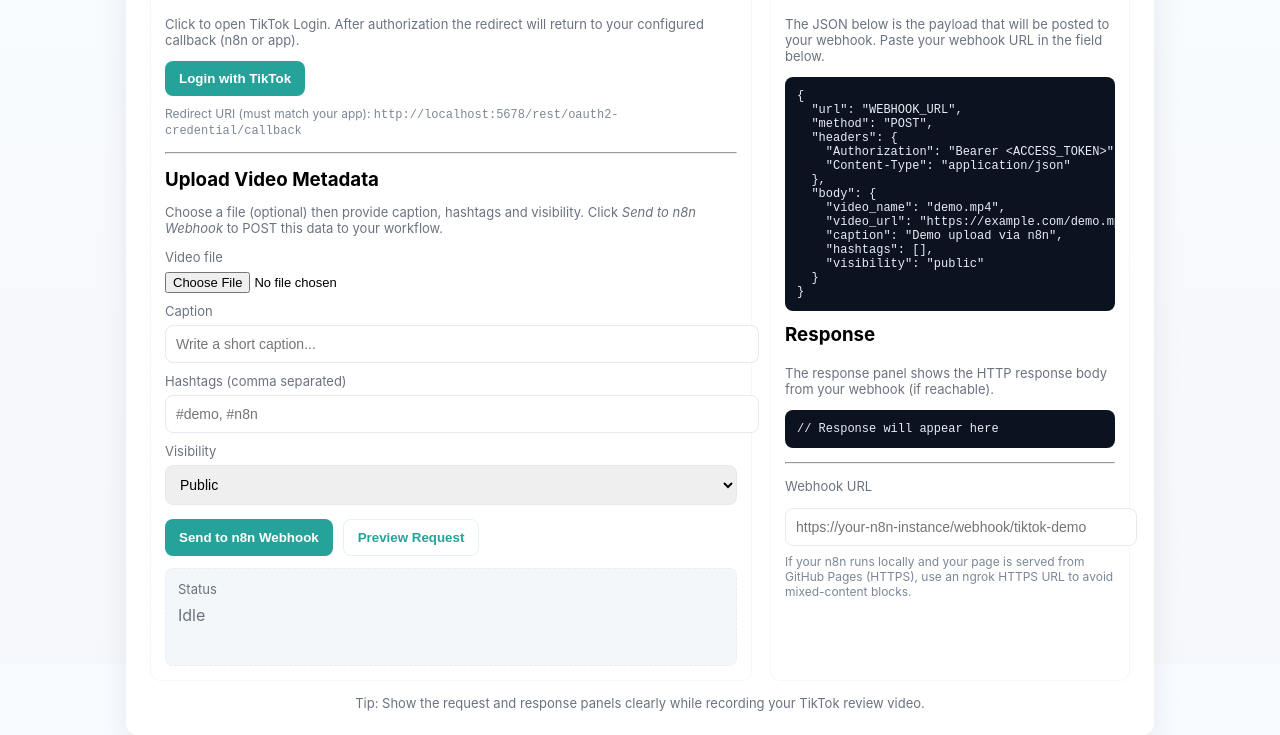
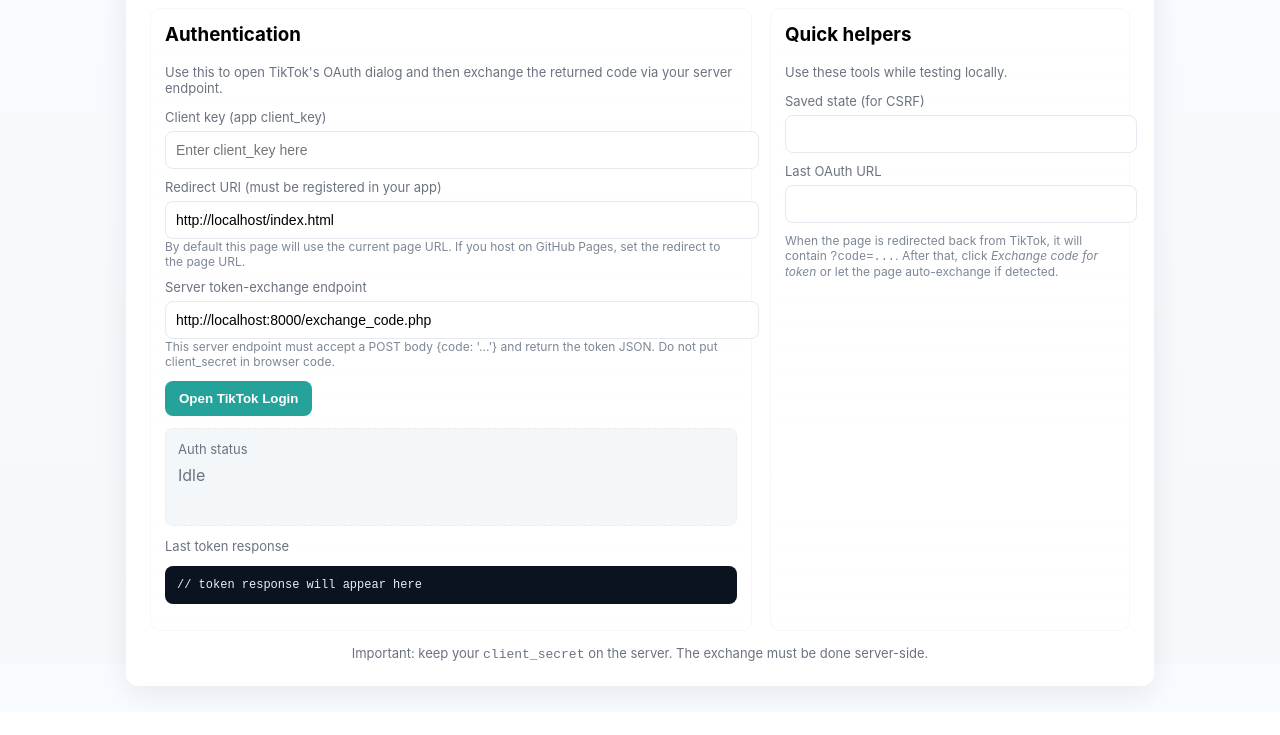
Before and after one commit to spam1811007-cyber/upload, a plain HTML site: page index.html in a window 1280 px wide. Shown: the part 136-871 px from the top of the page. After the commit the page ends 848 px from the top, so only its background shows below. Drawn offline with Linux system fonts and the light colour scheme.

Commit message:
Update index.html

```diff
--- a/index.html
+++ b/index.html
@@ -1,32 +1,148 @@
-<!doctype html>
+<!DOCTYPE html>
 <html lang="en">
   <head>
     <meta charset="utf-8" />
     <meta name="viewport" content="width=device-width,initial-scale=1" />
-  <title>TikTok Integration UI</title>
+    <title>TikTok Integration UI — Token Flow</title>
     <style>
-    :root{--bg:#f6f8fb;--card:#ffffff;--muted:#6b7280;--accent:#25a39a;--danger:#ef4444}
-    html,body{height:100%;margin:0;font-family:Inter,system-ui,Segoe UI,Roboto,"Helvetica Neue",Arial}
-    body{background:linear-gradient(180deg,#f8fbff 0%,var(--bg) 100%);display:flex;align-items:center;justify-content:center;padding:24px}
-    .container{width:980px;max-width:96%;background:var(--card);border-radius:12px;box-shadow:0 8px 30px rgba(15,23,42,0.08);padding:24px}
-    header{display:flex;gap:16px;align-items:center}
-    .logo{width:56px;height:56px;border-radius:10px;background:linear-gradient(135deg,#25a39a,#0ea5a3);display:flex;align-items:center;justify-content:center;color:white;font-weight:700}
-    h1{margin:0;font-size:20px}
-    p.lead{margin:4px 0 12px;color:var(--muted)}
-    .grid{display:grid;grid-template-columns:1fr 360px;gap:18px}
-    .card{background:linear-gradient(180deg,rgba(255,255,255,0.9),var(--card));padding:14px;border-radius:10px;border:1px solid rgba(15,23,42,0.03)}
-    label{display:block;font-size:13px;color:var(--muted);margin-bottom:6px}
-    input[type="text"],input[type="datetime-local"],select,textarea{width:100%;padding:10px;border-radius:8px;border:1px solid #e6e9ef;font-size:14px}
-    input[type="file"]{font-size:13px}
-    .row{display:flex;gap:10px}
-    button{background:var(--accent);color:#fff;padding:10px 14px;border-radius:8px;border:0;font-weight:600;cursor:pointer}
-    button.ghost{background:transparent;color:var(--accent);border:1px solid rgba(37,163,154,0.12)}
-    .small{font-size:13px;color:var(--muted)}
-    .status{padding:12px;border-radius:8px;background:#f3f7f9;border:1px dashed rgba(15,23,42,0.04);min-height:72px}
-    pre{background:#0b1220;color:#e6eef6;padding:12px;border-radius:8px;overflow:auto;font-size:12px}
-    footer{margin-top:14px;text-align:center;color:var(--muted);font-size:13px}
-    .hint{font-size:12px;color:#7c8796}
-    @media (max-width:900px){.grid{grid-template-columns:1fr}}
+      :root {
+        --bg: #f6f8fb;
+        --card: #ffffff;
+        --muted: #6b7280;
+        --accent: #25a39a;
+        --danger: #ef4444;
+      }
+      html,
+      body {
+        height: 100%;
+        margin: 0;
+        font-family: Inter, system-ui, Segoe UI, Roboto, "Helvetica Neue", Arial;
+      }
+      body {
+        background: linear-gradient(180deg, #f8fbff 0%, var(--bg) 100%);
+        display: flex;
+        align-items: center;
+        justify-content: center;
+        padding: 24px;
+      }
+      .container {
+        width: 980px;
+        max-width: 96%;
+        background: var(--card);
+        border-radius: 12px;
+        box-shadow: 0 8px 30px rgba(15, 23, 42, 0.08);
+        padding: 24px;
+      }
+      header {
+        display: flex;
+        gap: 16px;
+        align-items: center;
+      }
+      .logo {
+        width: 56px;
+        height: 56px;
+        border-radius: 10px;
+        background: linear-gradient(135deg, #25a39a, #0ea5a3);
+        display: flex;
+        align-items: center;
+        justify-content: center;
+        color: white;
+        font-weight: 700;
+      }
+      h1 {
+        margin: 0;
+        font-size: 20px;
+      }
+      p.lead {
+        margin: 4px 0 12px;
+        color: var(--muted);
+      }
+      .grid {
+        display: grid;
+        grid-template-columns: 1fr 360px;
+        gap: 18px;
+      }
+      .card {
+        background: linear-gradient(
+          180deg,
+          rgba(255, 255, 255, 0.9),
+          var(--card)
+        );
+        padding: 14px;
+        border-radius: 10px;
+        border: 1px solid rgba(15, 23, 42, 0.03);
+      }
+      label {
+        display: block;
+        font-size: 13px;
+        color: var(--muted);
+        margin-bottom: 6px;
+      }
+      input[type="text"],
+      input[type="datetime-local"],
+      select,
+      textarea {
+        width: 100%;
+        padding: 10px;
+        border-radius: 8px;
+        border: 1px solid #e6e9ef;
+        font-size: 14px;
+      }
+      input[type="file"] {
+        font-size: 13px;
+      }
+      .row {
+        display: flex;
+        gap: 10px;
+      }
+      button {
+        background: var(--accent);
+        color: #fff;
+        padding: 10px 14px;
+        border-radius: 8px;
+        border: 0;
+        font-weight: 600;
+        cursor: pointer;
+      }
+      button.ghost {
+        background: transparent;
+        color: var(--accent);
+        border: 1px solid rgba(37, 163, 154, 0.12);
+      }
+      .small {
+        font-size: 13px;
+        color: var(--muted);
+      }
+      .status {
+        padding: 12px;
+        border-radius: 8px;
+        background: #f3f7f9;
+        border: 1px dashed rgba(15, 23, 42, 0.04);
+        min-height: 72px;
+      }
+      pre {
+        background: #0b1220;
+        color: #e6eef6;
+        padding: 12px;
+        border-radius: 8px;
+        overflow: auto;
+        font-size: 12px;
+      }
+      footer {
+        margin-top: 14px;
+        text-align: center;
+        color: var(--muted);
+        font-size: 13px;
+      }
+      .hint {
+        font-size: 12px;
+        color: #7c8796;
+      }
+      @media (max-width: 900px) {
+        .grid {
+          grid-template-columns: 1fr;
+        }
+      }
     </style>
   </head>
   <body>
@@ -34,161 +150,238 @@
       <header>
         <div class="logo">TI</div>
         <div>
-        <h1>TikTok Integration — UI</h1>
-        <p class="lead">Use this interface to authenticate with TikTok (sandbox or production) and send video metadata to your automation webhook.</p>
+          <h1>TikTok Integration — Token Flow</h1>
+          <p class="lead">
+            This page helps obtain an authorization code and exchange it for a
+            token using a server-side exchange endpoint (required because the
+            client_secret must remain secret).
+          </p>
         </div>
       </header>
 
-    <div class="grid" style="margin-top:14px">
+      <div class="grid" style="margin-top: 14px">
         <div class="card">
-        <h3 style="margin-top:0">Authentication</h3>
-        <p class="small">Click to open TikTok Login. After authorization the redirect will return to your configured callback (n8n or app).</p>
-        <div style="margin-top:10px" id="connect-area">
-          <div class="row" style="margin-bottom:10px">
-            <button id="btn-login">Login with TikTok</button>
-            <button id="btn-logout" class="ghost" style="display:none">Logout</button>
-          </div>
-          <div class="small hint">Redirect URI (must match your app): <code id="redirect-uri">http://localhost:5678/rest/oauth2-credential/callback</code></div>
+          <h3 style="margin-top: 0">Authentication</h3>
+          <p class="small">
+            Use this to open TikTok's OAuth dialog and then exchange the
+            returned code via your server endpoint.
+          </p>
+
+          <div style="margin-top: 10px">
+            <label>Client key (app client_key)</label>
+            <input
+              type="text"
+              id="clientKey"
+              placeholder="Enter client_key here"
+              value=""
+            />
           </div>
 
-        <hr style="margin:14px 0">
-
-        <h3 style="margin:0 0 8px">Upload Video Metadata</h3>
-        <p class="small">Choose a file (optional) then provide caption, hashtags and visibility. Click <em>Send to n8n Webhook</em> to POST this data to your workflow.</p>
-
-        <div style="margin-top:10px">
-          <label>Video file</label>
-          <input type="file" id="videoFile" accept="video/mp4,video/quicktime">
+          <div style="margin-top: 10px">
+            <label>Redirect URI (must be registered in your app)</label>
+            <input
+              type="text"
+              id="redirectUri"
+              placeholder="https://your-host/path"
+              value=""
+            />
+            <div class="small hint">
+              By default this page will use the current page URL. If you host on
+              GitHub Pages, set the redirect to the page URL.
+            </div>
           </div>
 
-        <div style="margin-top:10px">
-          <label>Caption</label>
-          <input type="text" id="caption" placeholder="Write a short caption...">
+          <div style="margin-top: 10px">
+            <label>Server token-exchange endpoint</label>
+            <input
+              type="text"
+              id="exchangeEndpoint"
+              placeholder="http://localhost:8000/exchange_code.php"
+              value="http://localhost:8000/exchange_code.php"
+            />
+            <div class="small hint">
+              This server endpoint must accept a POST body {code: '...'} and
+              return the token JSON. Do not put client_secret in browser code.
+            </div>
           </div>
 
-        <div style="margin-top:10px">
-          <label>Hashtags (comma separated)</label>
-          <input type="text" id="hashtags" placeholder="#demo, #n8n">
+          <div style="margin-top: 12px" class="row">
+            <button id="btnOpenAuth">Open TikTok Login</button>
+            <button id="btnExchange" class="ghost" style="display: none">
+              Exchange code for token
+            </button>
           </div>
 
-        <div style="margin-top:10px">
-          <label>Visibility</label>
-          <select id="visibility">
-            <option value="public">Public</option>
-            <option value="private">Private</option>
-            <option value="friends">Friends</option>
-          </select>
+          <div style="margin-top: 12px" class="status" id="authStatus">
+            <div class="small">Auth status</div>
+            <div id="authText" style="margin-top: 8px; color: var(--muted)">
+              Idle
+            </div>
           </div>
 
-        <div style="margin-top:14px" class="row">
-          <button id="btn-send">Send to n8n Webhook</button>
-          <button id="btn-preview" class="ghost">Preview Request</button>
+          <div style="margin-top: 12px">
+            <label>Last token response</label>
+            <pre id="tokenResponse">// token response will appear here</pre>
           </div>
-
-        <div style="margin-top:12px" class="status" id="statusBox">
-          <div class="small">Status</div>
-          <div id="statusText" style="margin-top:8px;color:var(--muted)">Idle</div>
-        </div>
-
         </div>
 
         <div class="card">
-        <h3 style="margin-top:0">Request & Response</h3>
-        <p class="small">The JSON below is the payload that will be posted to your webhook. Paste your webhook URL in the field below.</p>
-        <pre id="requestPreview">// Request will appear here</pre>
+          <h3 style="margin-top: 0">Quick helpers</h3>
+          <p class="small">Use these tools while testing locally.</p>
 
-        <h3 style="margin-top:12px">Response</h3>
-        <p class="small">The response panel shows the HTTP response body from your webhook (if reachable).</p>
-        <pre id="responsePreview">// Response will appear here</pre>
+          <div style="margin-top: 10px">
+            <label>Saved state (for CSRF)</label>
+            <input type="text" id="savedState" readonly />
+          </div>
 
-        <hr style="margin:14px 0">
-        <div style="display:flex;gap:10px;align-items:center">
-          <label style="font-size:13px;color:var(--muted)">Webhook URL</label>
+          <div style="margin-top: 10px">
+            <label>Last OAuth URL</label>
+            <input type="text" id="lastAuthUrl" readonly />
           </div>
-        <input type="text" id="webhookUrl" placeholder="https://your-n8n-instance/webhook/tiktok-demo" style="margin-top:8px">
-        <div style="margin-top:8px" class="small hint">If your n8n runs locally and your page is served from GitHub Pages (HTTPS), use an ngrok HTTPS URL to avoid mixed-content blocks.</div>
+
+          <div style="margin-top: 10px" class="small hint">
+            When the page is redirected back from TikTok, it will contain
+            <code>?code=...</code>. After that, click
+            <em>Exchange code for token</em> or let the page auto-exchange if
+            detected.
+          </div>
         </div>
       </div>
 
       <footer>
-      <div class="small">Tip: Show the request and response panels clearly while recording your TikTok review video.</div>
+        <div class="small">
+          Important: keep your <code>client_secret</code> on the server. The
+          exchange must be done server-side.
+        </div>
       </footer>
     </div>
 
     <script>
-    // ====== Configuration ======
-    // Optionally set CLIENT_KEY to enable opening TikTok OAuth URL. Leave as 'YOUR_CLIENT_KEY' to skip.
-    const CLIENT_KEY = 'YOUR_CLIENT_KEY';
-    const REDIRECT_URI = document.getElementById('redirect-uri').textContent.trim();
-    const SCOPE = encodeURIComponent('user.info.profile user.info.stats');
-    const STATE = 'tiktok_demo_' + Math.random().toString(36).slice(2,9);
-    const AUTH_URL = `https://open-api-sandbox.tiktokglobalapi.com/platform/oauth/connect/?client_key=${CLIENT_KEY}&response_type=code&scope=${SCOPE}&redirect_uri=${encodeURIComponent(REDIRECT_URI)}&state=${STATE}&access_type=offline`;
-
-    // ====== Elements ======
-    const elLogin = document.getElementById('btn-login');
-    const elLogout = document.getElementById('btn-logout');
-    const statusText = document.getElementById('statusText');
-
-    function toJson(obj){return JSON.stringify(obj, null, 2)}
-
-    function buildPayload(){
-      const file = document.getElementById('videoFile').files[0];
-      const caption = document.getElementById('caption').value;
-      const hashtags = document.getElementById('hashtags').value;
-      const visibility = document.getElementById('visibility').value;
-      const webhook = document.getElementById('webhookUrl').value || 'WEBHOOK_URL';
-
-      const payload = {
-        video_name: file ? file.name : 'demo.mp4',
-        video_url: 'https://example.com/demo.mp4',
-        caption: caption || 'Demo upload via n8n',
-        hashtags: hashtags ? hashtags.split(',').map(s=>s.trim()) : [],
-        visibility: visibility
-      };
-
-      document.getElementById('requestPreview').textContent = toJson({ url: webhook, method: 'POST', headers: { Authorization: 'Bearer <ACCESS_TOKEN>', 'Content-Type': 'application/json' }, body: payload });
-      return {payload, webhook};
+      // helpers
+      function randState() {
+        return "tk_" + Math.random().toString(36).slice(2, 12);
+      }
+      function qs(name) {
+        return new URLSearchParams(window.location.search).get(name);
       }
 
-    document.getElementById('btn-preview').addEventListener('click', ()=>{
-      buildPayload();
-      statusText.textContent = 'Preview updated';
+      // elements
+      const btnOpen = document.getElementById("btnOpenAuth");
+      const btnExchange = document.getElementById("btnExchange");
+      const authText = document.getElementById("authText");
+      const clientKeyInput = document.getElementById("clientKey");
+      const redirectInput = document.getElementById("redirectUri");
+      const exchangeInput = document.getElementById("exchangeEndpoint");
+      const savedStateInput = document.getElementById("savedState");
+      const lastAuthUrlInput = document.getElementById("lastAuthUrl");
+      const tokenResponsePre = document.getElementById("tokenResponse");
+
+      // if redirectUri not set, default to current page origin+path
+      if (!redirectInput.value) {
+        redirectInput.value = window.location.origin + window.location.pathname;
+      }
+
+      // Build auth URL (TikTok web auth endpoint). Note: you can change the endpoint depending on sandbox vs production.
+      function buildAuthUrl() {
+        const clientKey = clientKeyInput.value.trim();
+        if (!clientKey) return "";
+        const redirect = encodeURIComponent(redirectInput.value.trim());
+        const scope = encodeURIComponent("user.info.profile user.info.stats");
+        const state = randState();
+        // save state for CSRF check
+        localStorage.setItem("tiktok_oauth_state", state);
+        savedStateInput.value = state;
+
+        // use the general TikTok auth endpoint for web apps
+        const base = "https://www.tiktok.com/v2/auth/authorize/";
+        const params = `client_key=${clientKey}&response_type=code&redirect_uri=${redirect}&scope=${scope}&state=${state}`;
+        const url = base + "?" + params + "&code_challenge_method=S256";
+
+        // Store the last auth url locally
+        localStorage.setItem("tiktok_last_auth_url", url);
+        lastAuthUrlInput.value = url;
+        return { url, state };
+      }
+
+      btnOpen.addEventListener("click", () => {
+        const auth = buildAuthUrl();
+        if (!auth) {
+          alert("Please enter your app client_key first.");
+          return;
+        }
+        // Redirect the user to the auth URL
+        window.open(auth.url, "_blank");
+        authText.textContent =
+          "Opened TikTok login. After authorize, the page will redirect back with ?code=";
       });
 
-    document.getElementById('btn-send').addEventListener('click', async ()=>{
-      const {payload, webhook} = buildPayload();
-      if(!webhook || webhook === 'WEBHOOK_URL'){
-        alert('Please enter your webhook URL in the Webhook URL field.');
+      // detect code on page load
+      const returnedCode = qs("code");
+      const returnedState = qs("state");
+      if (returnedCode) {
+        authText.textContent = "Authorization code detected in URL.";
+        btnExchange.style.display = "inline-block";
+
+        // verify state
+        const stored = localStorage.getItem("tiktok_oauth_state");
+        savedStateInput.value = stored || "";
+        if (!stored || stored !== returnedState) {
+          authText.textContent =
+            "WARNING: state mismatch (possible CSRF). Stored state: " +
+            stored +
+            " returned: " +
+            returnedState;
+        } else {
+          authText.textContent =
+            "State verified. Ready to exchange code for token.";
+          // auto-exchange
+          exchangeCode(returnedCode);
+        }
+      }
+
+      async function exchangeCode(code) {
+        const endpoint = exchangeInput.value.trim();
+        if (!endpoint) {
+          alert("Please set your exchange endpoint.");
           return;
         }
-      statusText.textContent = 'Sending to webhook...';
-      try{
-        const res = await fetch(webhook, { method: 'POST', headers: {'Content-Type':'application/json'}, body: JSON.stringify(payload) });
-        const text = await res.text();
-        document.getElementById('responsePreview').textContent = text || ('HTTP ' + res.status);
-        statusText.textContent = 'Webhook responded: ' + res.status;
-      }catch(err){
-        document.getElementById('responsePreview').textContent = err.message;
-        statusText.textContent = 'Error sending to webhook';
+
+        authText.textContent = "Exchanging code for token...";
+        tokenResponsePre.textContent = "// waiting...";
+
+        try {
+          const res = await fetch(endpoint, {
+            method: "POST",
+            headers: { "Content-Type": "application/json" },
+            body: JSON.stringify({ code: code }),
+          });
+          const txt = await res.text();
+          try {
+            const json = JSON.parse(txt);
+            tokenResponsePre.textContent = JSON.stringify(json, null, 2);
+          } catch (e) {
+            tokenResponsePre.textContent = txt;
           }
+          authText.textContent = "Exchange completed — see token response.";
+        } catch (err) {
+          authText.textContent = "Exchange failed: " + err.message;
+          tokenResponsePre.textContent = err.stack || err.message;
+        }
+      }
+
+      btnExchange.addEventListener("click", () => {
+        const code = qs("code");
+        if (!code) {
+          alert("No code in URL to exchange.");
+          return;
+        }
+        exchangeCode(code);
       });
 
-    elLogin.addEventListener('click', ()=>{
-      if(CLIENT_KEY === 'YOUR_CLIENT_KEY'){
-        // open the auth URL anyway — user can replace CLIENT_KEY in the file
-        window.open(AUTH_URL, '_blank');
-      } else {
-        window.open(AUTH_URL, '_blank');
-      }
-    });
-
-    elLogout.addEventListener('click', ()=>{
-      statusText.textContent = 'Logged out';
-      elLogin.style.display = 'inline-block'; elLogout.style.display = 'none';
-    });
-
-    // initialize
-    buildPayload();
+      // show saved last auth url/state if present
+      savedStateInput.value = localStorage.getItem("tiktok_oauth_state") || "";
+      lastAuthUrlInput.value =
+        localStorage.getItem("tiktok_last_auth_url") || "";
     </script>
   </body>
 </html>
```
Lines whose indentation alone changed are shown as unchanged.
